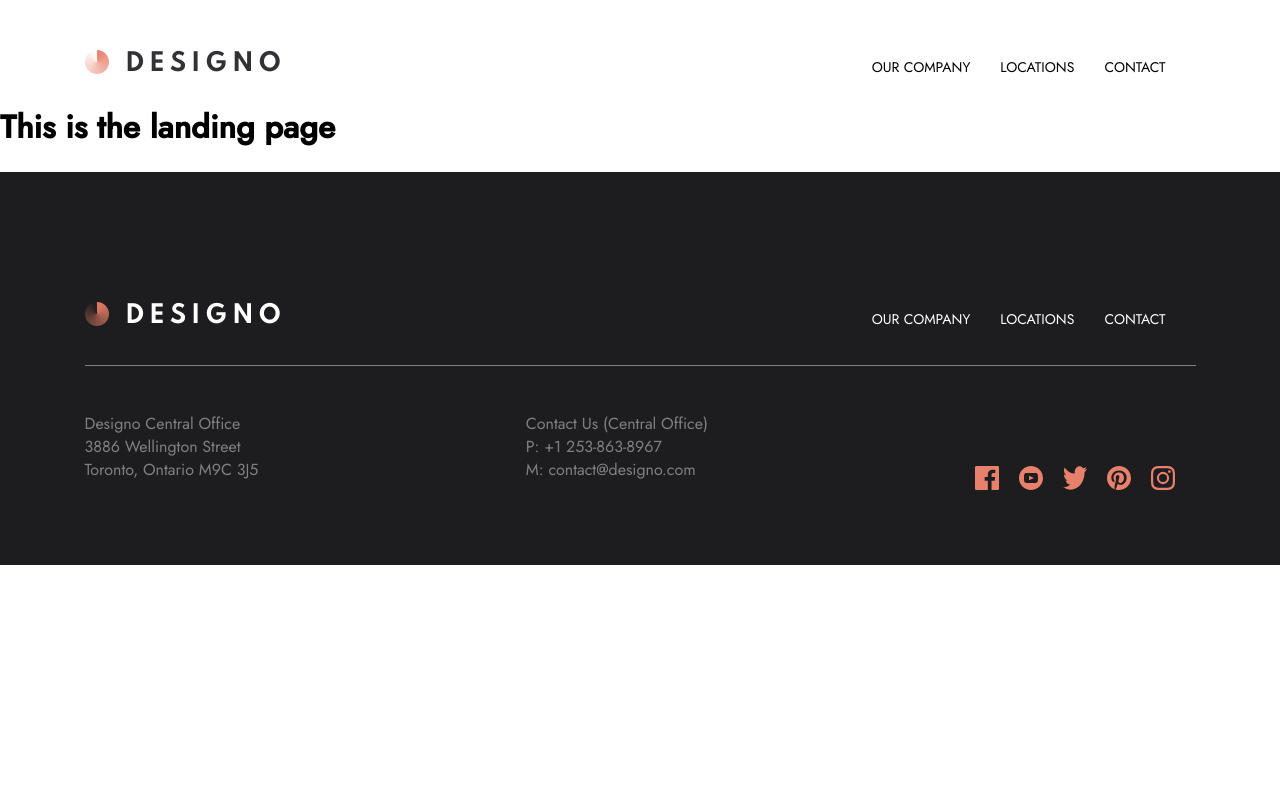
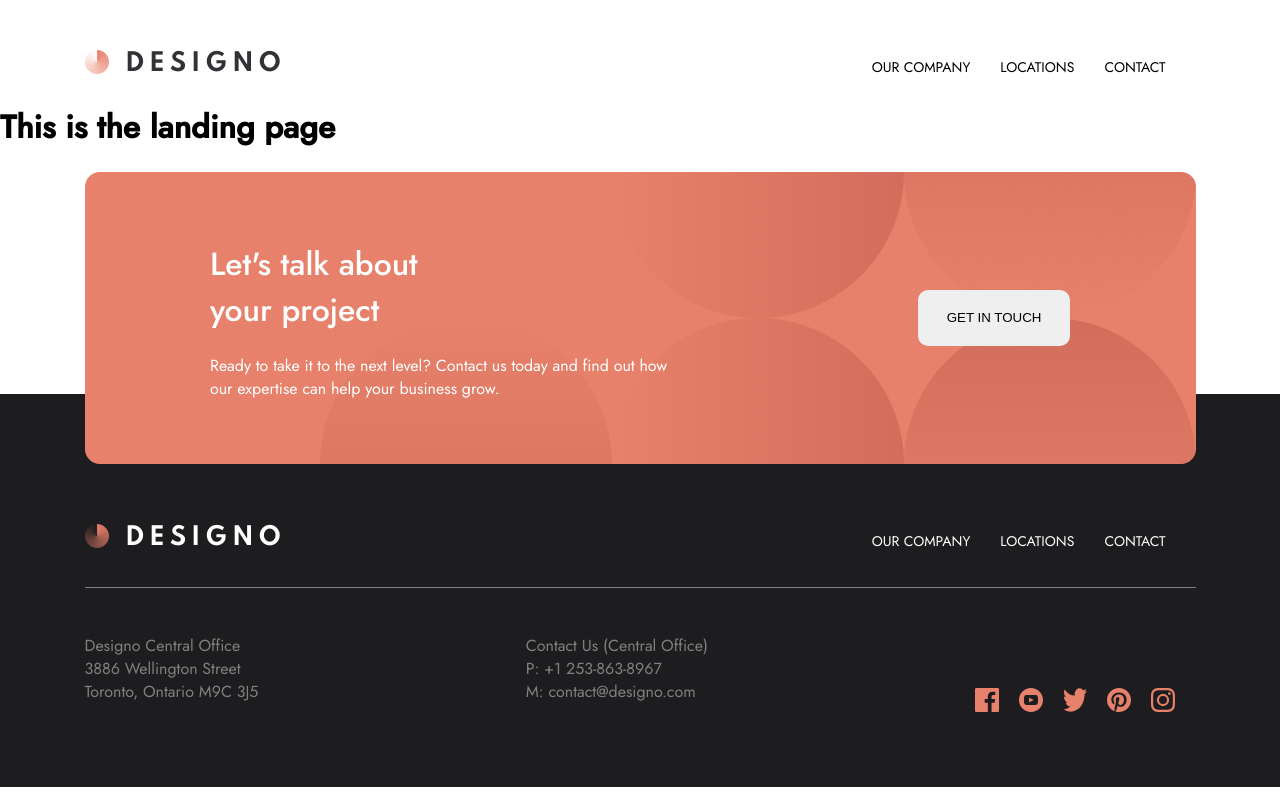
Before and after one commit to JaredBrown1/Designo, a Next.js app: page / in a window 1280 px wide. Built offline with nearby package versions, Linux system fonts and the light colour scheme.

Commit message:
footer header component finished

```diff
--- a/pages/index.js
+++ b/pages/index.js
@@ -1,11 +1,13 @@
 import NavBar from "../src/components/nav-bar/NavBarLight";
 import Footer from "../src/components/footer/Footer";
+import FooterHeader from "../src/components/footer-header/FooterHeader";
 
 export default function Home() {
 	return (
 		<div>
 			<NavBar />
 			<h1>This is the landing page</h1>
+			<FooterHeader />
 			<Footer />
 		</div>
 	);
--- /dev/null
+++ b/src/components/footer-header/FooterHeader.js
@@ -0,0 +1,31 @@
+import {
+	FooterHeaderContainer,
+	Button,
+} from "../../../styles/component-styles/FooterHeader.module";
+
+import Link from "next/link";
+
+const FooterHeader = () => {
+	return (
+		<FooterHeaderContainer>
+			<div>
+				<h1>
+					Let&apos;s talk about <br /> your project
+				</h1>
+				<p>
+					Ready to take it to the next level? Contact us today and find out how
+					<br /> our expertise can help your business grow.
+				</p>
+			</div>
+			<div>
+				<Link href="/contact">
+					<a>
+						<Button>GET IN TOUCH</Button>
+					</a>
+				</Link>
+			</div>
+		</FooterHeaderContainer>
+	);
+};
+
+export default FooterHeader;
--- /dev/null
+++ b/styles/component-styles/FooterHeader.module.js
@@ -0,0 +1,28 @@
+import styled from "styled-components";
+
+export const FooterHeaderContainer = styled.div`
+	margin: 0 auto;
+	background-image: url("/Group 28.png");
+	color: var(--col-primary-three);
+	max-width: 1111px;
+	height: 292px;
+	display: flex;
+	align-items: center;
+	justify-content: space-around;
+	margin-bottom: -70px;
+	position: relative;
+	h1 {
+		font-weight: 500;
+	}
+	p {
+		font-weight: 400;
+	}
+`;
+
+export const Button = styled.button`
+	border: none;
+	width: 152px;
+	height: 56px;
+	border-radius: 10px;
+	cursor: pointer;
+`;
```
Also changed, not shown: public/Group 28.png (added).
